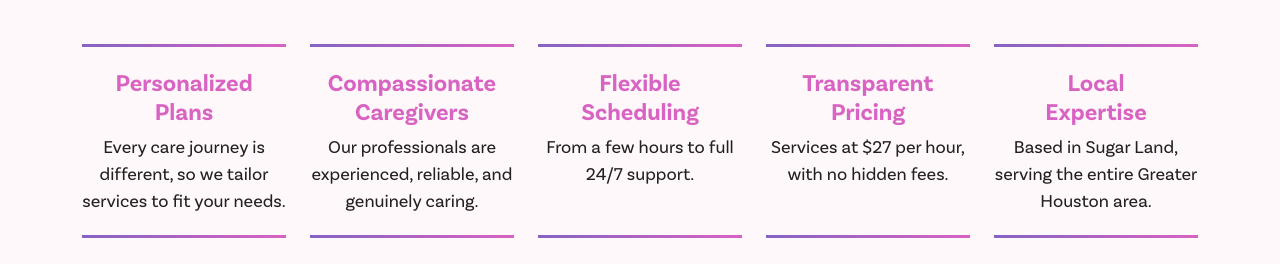
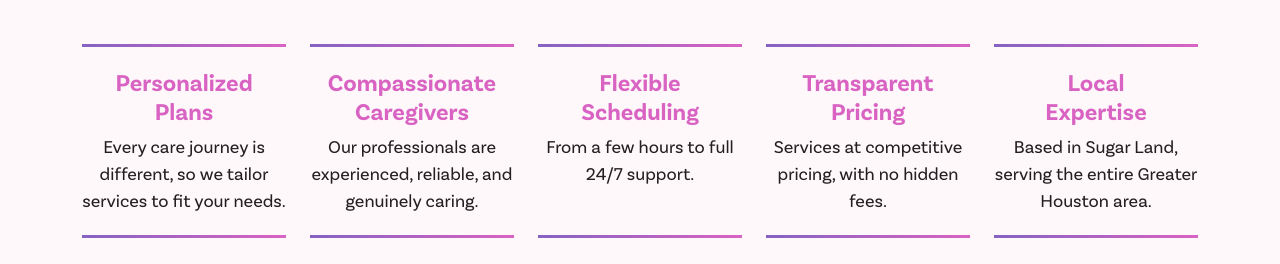
Before and after one commit to rsilber12/COMPASS, a plain HTML site: page about.html in a window 1280 px wide. Shown: the part 1160-1424 px from the top of the page. Drawn offline with nearby package versions, Linux system fonts and the light colour scheme.

Commit message:
Update about.html

```diff
--- a/about.html
+++ b/about.html
@@ -122,7 +122,7 @@
                     <div class="col-xl col-lg-4 col-sm-6">
                         <div class="choose-box text-center" data-aos="fade-up" data-aos-delay="100">
                             <h4 class="text-main2 fw-600">Transparent <br/> Pricing</h4>
-                            <p class="mb-0 fs-18">Services at $27 per hour, with no hidden fees.</p>
+                            <p class="mb-0 fs-18">Services at competitive pricing, with no hidden fees.</p>
                         </div>
                     </div>
                     <div class="col-xl col-lg-4 col-sm-6">
```
